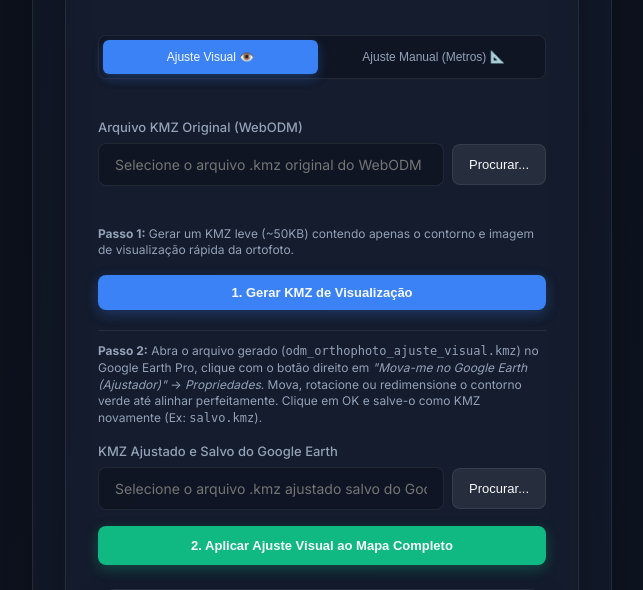
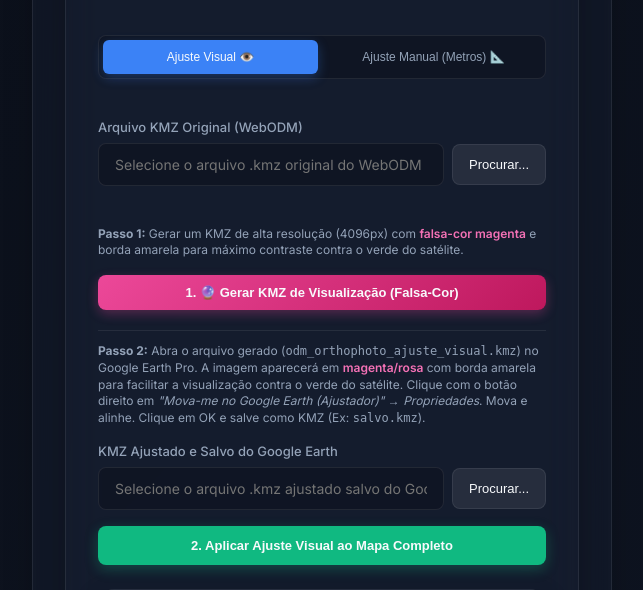
Before and after one commit to marcioch-a11y/dji-drone-criador-de-mapa, a Flask app: page / in a window 1280 px wide. Shown: the part 1578-2168 px from the top of the page, without its empty margins (8-651 px from the left). Run offline with Flask 3, Linux system fonts and the light colour scheme; data that the repository does not hold is empty.

Commit message:
feat: high-contrast magenta false-color preview (4096px) for KMZ visual adjustment - resolves green-on-green visibility issue

```diff
--- a/app.py
+++ b/app.py
@@ -848,23 +848,61 @@ def generate_adjust_kmz():
 
             if tif_path:
                 try:
-                    from PIL import Image
+                    from PIL import Image, ImageEnhance, ImageFilter, ImageDraw
                     import io
-                    print(f"[Generate KMZ] Generating high-res preview from TIFF: {tif_path}")
+                    import numpy as np
+                    print(f"[Generate KMZ] Generating high-contrast preview from TIFF: {tif_path}")
                     with Image.open(tif_path) as img:
-                        # Redimensionar mantendo proporção (limite de 2048px para não travar o Google Earth)
-                        img.thumbnail((2048, 2048), Image.Resampling.LANCZOS)
+                        # Alta resolução: 4096px para melhor qualidade visual no Google Earth
+                        img.thumbnail((4096, 4096), Image.Resampling.LANCZOS)
+                        img_rgba = img.convert('RGBA')
 
-                        # Salvar em buffer de memória como PNG para preservar transparência
+                        # Converter para array numpy para aplicar filtro de cor falsa (magenta/quente)
+                        # Isso garante contraste máximo contra o verde do satélite do Google Earth
+                        arr = np.array(img_rgba, dtype=np.float32)
+
+                        # Identificar pixels transparentes (alpha == 0) para preservá-los
+                        alpha_mask = arr[:, :, 3] > 10  # pixels visíveis
+
+                        # Aplicar falsa-cor: boost vermelho/magenta, reduzir verde
+                        # R = R * 1.4 + 40 (boost vermelho)
+                        # G = G * 0.3       (reduzir verde drasticamente)
+                        # B = B * 1.1 + 30  (leve boost azul para tom magenta)
+                        arr[:, :, 0] = np.clip(arr[:, :, 0] * 1.4 + 40, 0, 255)  # Red boost
+                        arr[:, :, 1] = np.clip(arr[:, :, 1] * 0.3, 0, 255)         # Green suppress
+                        arr[:, :, 2] = np.clip(arr[:, :, 2] * 1.1 + 30, 0, 255)   # Blue boost
+
+                        # Restaurar transparência original nos pixels que eram transparentes
+                        arr[~alpha_mask, 3] = 0
+
+                        img_tinted = Image.fromarray(arr.astype(np.uint8), 'RGBA')
+
+                        # Aumentar contraste e nitidez para melhor legibilidade
+                        enhancer = ImageEnhance.Contrast(img_tinted)
+                        img_tinted = enhancer.enhance(1.3)
+                        enhancer = ImageEnhance.Sharpness(img_tinted)
+                        img_tinted = enhancer.enhance(1.5)
+
+                        # Desenhar borda brilhante amarela/ciano ao redor da área visível
+                        draw = ImageDraw.Draw(img_tinted)
+                        border_width = max(4, img_tinted.width // 400)
+                        # Borda externa amarela
+                        for i in range(border_width):
+                            draw.rectangle(
+                                [i, i, img_tinted.width - 1 - i, img_tinted.height - 1 - i],
+                                outline=(255, 255, 0, 220)
+                            )
+
+                        # Salvar em buffer de memória como PNG
                         img_byte_arr = io.BytesIO()
-                        img.save(img_byte_arr, format='PNG')
+                        img_tinted.save(img_byte_arr, format='PNG', optimize=True)
                         preview_image_data = img_byte_arr.getvalue()
-                        print("[Generate KMZ] TIFF preview generated successfully.")
+                        print(f"[Generate KMZ] High-contrast magenta preview generated ({img_tinted.width}x{img_tinted.height}px).")
                 except Exception as ex:
                     print(f"[Generate KMZ] Failed to generate preview from TIFF: {ex}. Falling back to KMZ tile.")
 
             if not preview_image_data:
-                # Fallback: extrair a imagem do KMZ original (como era feito antes)
+                # Fallback: extrair a imagem do KMZ original e aplicar tint básico
                 print("[Generate KMZ] Falling back to tile extraction from KMZ.")
                 image_name = root_tile_kml_name.replace('.kml', '.png')
                 if image_name not in names:
@@ -873,14 +911,33 @@ def generate_adjust_kmz():
                         image_name = png_files[0]
                     else:
                         return jsonify({'status': 'error', 'message': 'Nenhuma imagem PNG encontrada no KMZ.'}), 400
-                preview_image_data = z.read(image_name)
+                raw_data = z.read(image_name)
+                # Aplicar tint magenta no fallback também
+                try:
+                    from PIL import Image, ImageEnhance
+                    import io, numpy as np
+                    fallback_img = Image.open(io.BytesIO(raw_data)).convert('RGBA')
+                    arr = np.array(fallback_img, dtype=np.float32)
+                    alpha_mask = arr[:, :, 3] > 10
+                    arr[:, :, 0] = np.clip(arr[:, :, 0] * 1.4 + 40, 0, 255)
+                    arr[:, :, 1] = np.clip(arr[:, :, 1] * 0.3, 0, 255)
+                    arr[:, :, 2] = np.clip(arr[:, :, 2] * 1.1 + 30, 0, 255)
+                    arr[~alpha_mask, 3] = 0
+                    fallback_tinted = Image.fromarray(arr.astype(np.uint8), 'RGBA')
+                    enhancer = ImageEnhance.Contrast(fallback_tinted)
+                    fallback_tinted = enhancer.enhance(1.3)
+                    buf = io.BytesIO()
+                    fallback_tinted.save(buf, format='PNG')
+                    preview_image_data = buf.getvalue()
+                except Exception:
+                    preview_image_data = raw_data
 
         # 2. Criar o novo KMZ simplificado para ajuste visual
         doc_kml_content = f"""<?xml version="1.0" encoding="UTF-8"?>
 <kml xmlns="http://www.opengis.net/kml/2.2">
   <GroundOverlay>
     <name>Mova-me no Google Earth (Ajustador)</name>
-    <description>Mova esta imagem no Google Earth Pro (Botao Direito -> Propriedades) e depois salve como KMZ para aplicar o ajuste no mapa completo.</description>
+    <description>Mova esta imagem no Google Earth Pro (Botao Direito -&gt; Propriedades) e depois salve como KMZ para aplicar o ajuste no mapa completo. IMAGEM EM FALSA-COR MAGENTA para maximo contraste.</description>
     <drawOrder>999</drawOrder>
     <Icon>
       <href>preview.png</href>
--- a/templates/index.html
+++ b/templates/index.html
@@ -875,14 +875,14 @@
             <!-- Método Visual -->
             <div id="methodVisual" style="display: flex; flex-direction: column; gap: 16px;">
                 <p style="font-size: 12px; color: var(--text-muted); line-height: 1.4;">
-                    <strong>Passo 1:</strong> Gerar um KMZ leve (~50KB) contendo apenas o contorno e imagem de visualização rápida da ortofoto.
+                    <strong>Passo 1:</strong> Gerar um KMZ de alta resolução (4096px) com <span style="color: #f472b6; font-weight: 600;">falsa-cor magenta</span> e borda amarela para máximo contraste contra o verde do satélite.
                 </p>
-                <button type="button" id="btnGenPreview" class="btn" style="background: var(--accent-blue); padding: 10px 16px; font-size: 13px;" onclick="generateVisualPreviewKMZ()">
-                    1. Gerar KMZ de Visualização
+                <button type="button" id="btnGenPreview" class="btn" style="background: linear-gradient(135deg, #ec4899 0%, #be185d 100%); padding: 10px 16px; font-size: 13px; box-shadow: 0 4px 12px rgba(236, 72, 153, 0.3);" onclick="generateVisualPreviewKMZ()">
+                    1. 🔮 Gerar KMZ de Visualização (Falsa-Cor)
                 </button>
 
                 <p style="font-size: 12px; color: var(--text-muted); line-height: 1.4; border-top: 1px solid var(--border-color); padding-top: 12px; margin-top: 4px;">
-                    <strong>Passo 2:</strong> Abra o arquivo gerado (<code>odm_orthophoto_ajuste_visual.kmz</code>) no Google Earth Pro, clique com o botão direito em <em>"Mova-me no Google Earth (Ajustador)"</em> -> <em>Propriedades</em>. Mova, rotacione ou redimensione o contorno verde até alinhar perfeitamente. Clique em OK e salve-o como KMZ novamente (Ex: <code>salvo.kmz</code>).
+                    <strong>Passo 2:</strong> Abra o arquivo gerado (<code>odm_orthophoto_ajuste_visual.kmz</code>) no Google Earth Pro. A imagem aparecerá em <span style="color: #f472b6; font-weight: 600;">magenta/rosa</span> com borda amarela para facilitar a visualização contra o verde do satélite. Clique com o botão direito em <em>"Mova-me no Google Earth (Ajustador)"</em> → <em>Propriedades</em>. Mova e alinhe. Clique em OK e salve como KMZ (Ex: <code>salvo.kmz</code>).
                 </p>
 
                 <div class="form-group">
```
